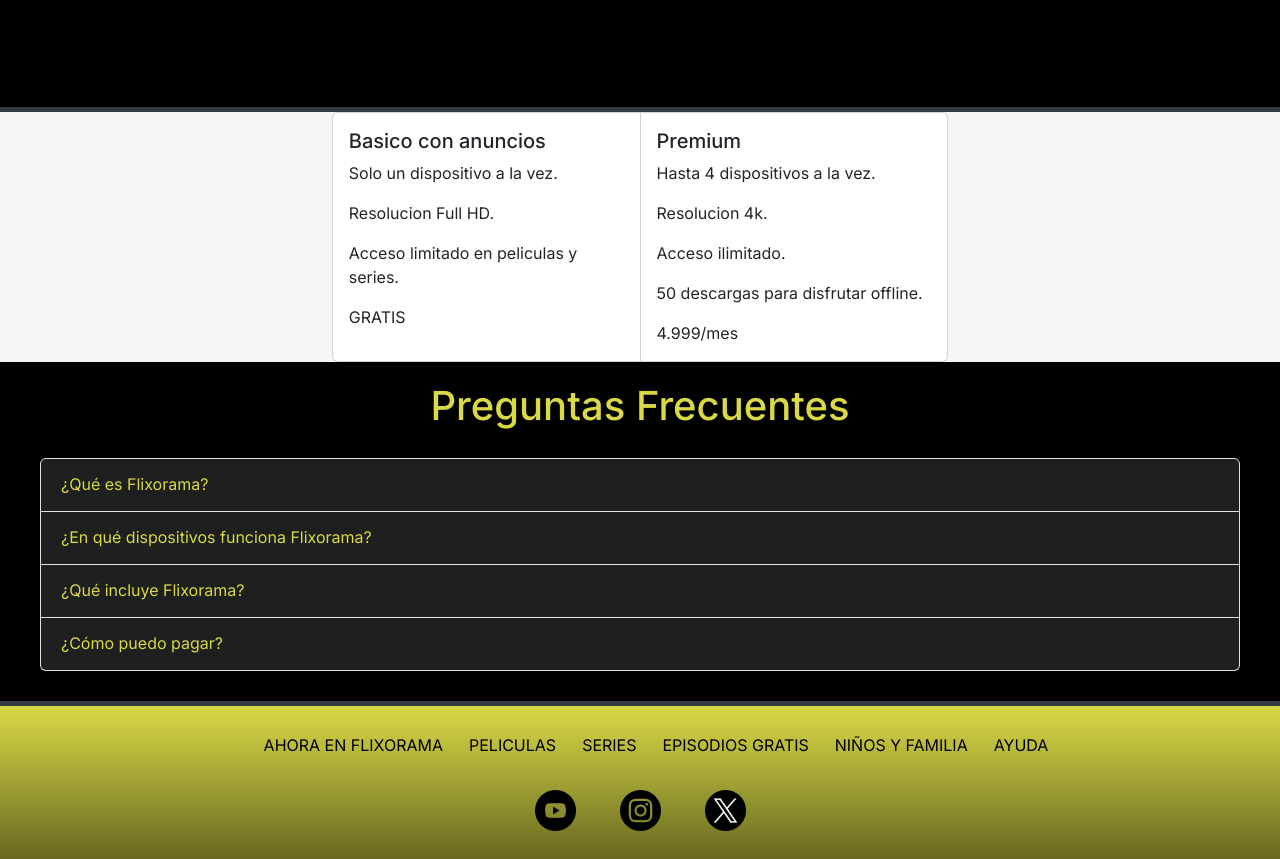
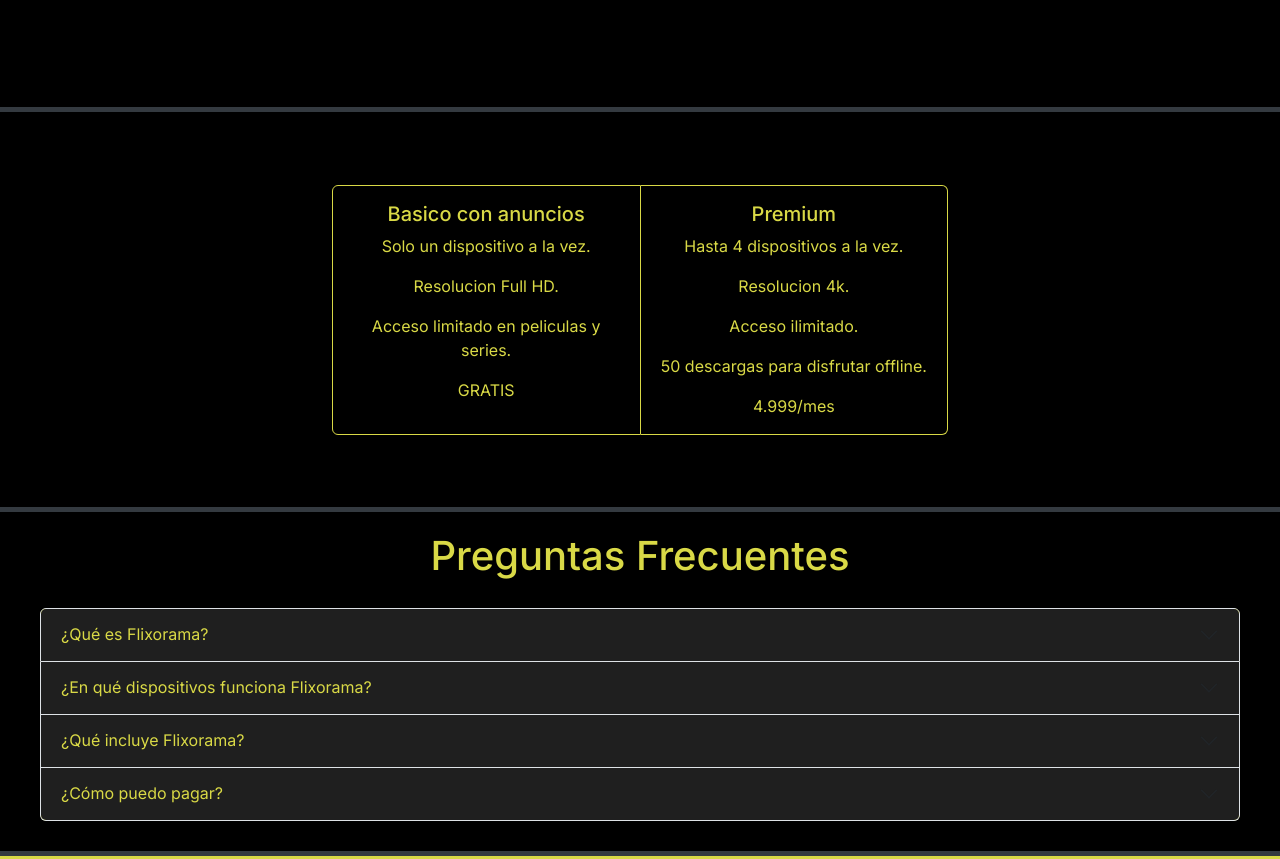
Before and after one commit to TOConde/Proyecto-Tercer-Cuatrimestre-Frontend, a Next.js app in the folder proyecto-frontend/: page / in a window 1280 px wide. Shown: the part 1088-1947 px from the top of the page. Built offline with nearby package versions, Linux system fonts and the light colour scheme.

Commit message:
css de las tarjetas

```diff
--- a/proyecto-frontend/app/components/home/subscriptions/HomeSubscriptions.css
+++ b/proyecto-frontend/app/components/home/subscriptions/HomeSubscriptions.css
@@ -1,4 +1,4 @@
-.containerSubs {
+.containerSubscription {
     display: flex;
     justify-content: center;
     align-items: center;
@@ -8,16 +8,8 @@
     border-bottom: solid 5px #343a40;
 }
 
-.containerCard {
-    display: flex;
-    justify-content: center;
-}
-
-.cardBorder {
+.cardContainer {
     border: solid 1px #d9d946;
-}
-
-.cardSubs{
     background-color: black;
     color: #d9d946;
 }
--- a/proyecto-frontend/app/components/home/subscriptions/HomeSubscriptions.tsx
+++ b/proyecto-frontend/app/components/home/subscriptions/HomeSubscriptions.tsx
@@ -2,37 +2,10 @@
 
 export const HomeSuscriptions = () => {
     return (
-        <div className="card-group">
-            <div className="card">
-                <div className="card-body">
-                    <h5 className="card-title">Basico con anuncios</h5>
-                    <p className="card-text">Solo un dispositivo a la vez.</p>
-                    <p className="card-text">Resolucion Full HD.</p>
-                    <p className="card-text">Acceso limitado en peliculas y series.</p>
-                    <p className="card-text">GRATIS</p>
-                </div>
-            </div>
-            <div className="card">
-                <div className="card-body">
-                    <h5 className="card-title">Premium</h5>
-                    <p className="card-text">Hasta 4 dispositivos a la vez.</p>
-                    <p className="card-text">Resolucion 4k.</p>
-                    <p className="card-text">Acceso ilimitado.</p>
-                    <p className="card-text">50 descargas para disfrutar offline.</p>
-                    <p className="card-text">4.999/mes</p>
-                </div>
-            </div>
-        </div>
-    );
-};
-
-
-{/* <div className="container text-center containerSubs">
-    <div className="container text-center containerCard">
-        <div className="row">
-            <div className="col">
-                <div className="card cardBorder">
-                    <div className="card-body cardSubs">
+        <div className="container containerSubscription text-center">
+            <div className="card-group">
+                <div className="card cardContainer">
+                    <div className="card-body">
                         <h5 className="card-title">Basico con anuncios</h5>
                         <p className="card-text">Solo un dispositivo a la vez.</p>
                         <p className="card-text">Resolucion Full HD.</p>
@@ -40,10 +13,8 @@
                         <p className="card-text">GRATIS</p>
                     </div>
                 </div>
-            </div>
-            <div className="col">
-                <div className="card cardBorder">
-                    <div className="card-body cardSubs">
+                <div className="card cardContainer">
+                    <div className="card-body">
                         <h5 className="card-title">Premium</h5>
                         <p className="card-text">Hasta 4 dispositivos a la vez.</p>
                         <p className="card-text">Resolucion 4k.</p>
@@ -54,5 +25,5 @@
                 </div>
             </div>
         </div>
-    </div>
-</div> */}
+    );
+};
```
